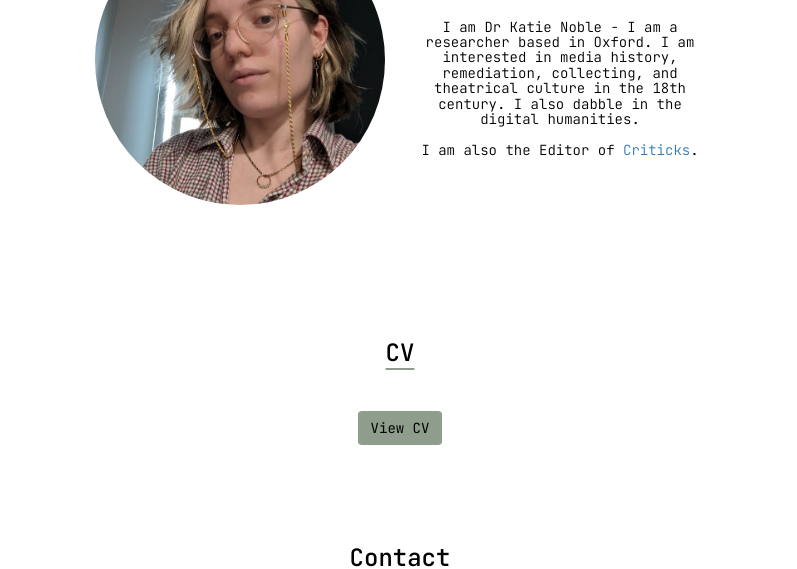
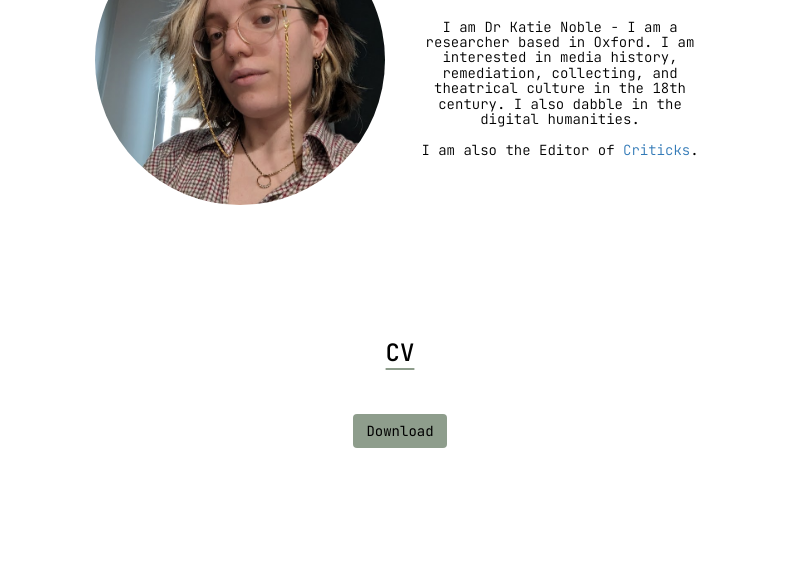
Before and after one commit to ktrebecca/ktrebecca.github.io, a plain HTML site: page index.html in a window 1280 px wide. Shown: the part 235-804 px from the top of the page, without its empty margins (240-1037 px from the left). Drawn offline with nearby package versions, Linux system fonts and the light colour scheme; a web font is replaced by a local one.

Commit message:
changes to PDF

```diff
--- a/index.html
+++ b/index.html
@@ -59,20 +59,7 @@
         </div>
 <!-- CV Container -->
 <div id="CV" class="container-fluid bg-3 text-center"><h3 class="margin">CV</h3>
-  <div class="card">
-    <div class="card-header" id="headingFour">
-        <h5 class="mb-0">
-          <button class="btn btn-light collapsed" data-toggle="collapse" data-target="#collapseFour" aria-expanded="false" aria-controls="collapseFour">
-            View CV
-          </button>
-        </h5>
-      </div>
-      <div id="collapseFour" class="collapse" aria-labelledby="headingFour" data-parent="#accordion">
-        <div class="card-body">
-           <object class="pdf" data="knoblecv.pdf" width="80%" height="800px"></object>
-        </div>
-      </div>
-    </div>
+          <a href="knoblecv.pdf" class="btn btn-light" target="_blank">Download</a></div>
 <!--Contact Form-->
 <div id="contact" class="container-fluid bg-3" width="100px"><h3 class="margin">Contact</h3>
             <form id=contactform class="contact-form" action="https://formspree.io/f/xldwrlod" method="POST">
```
